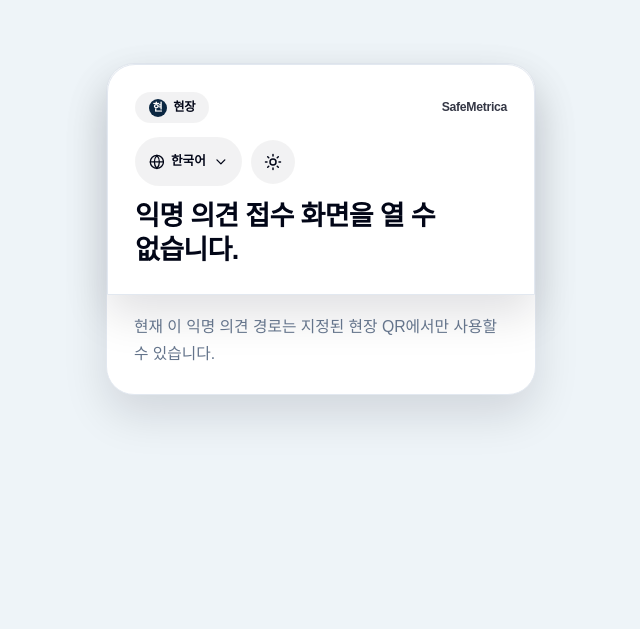
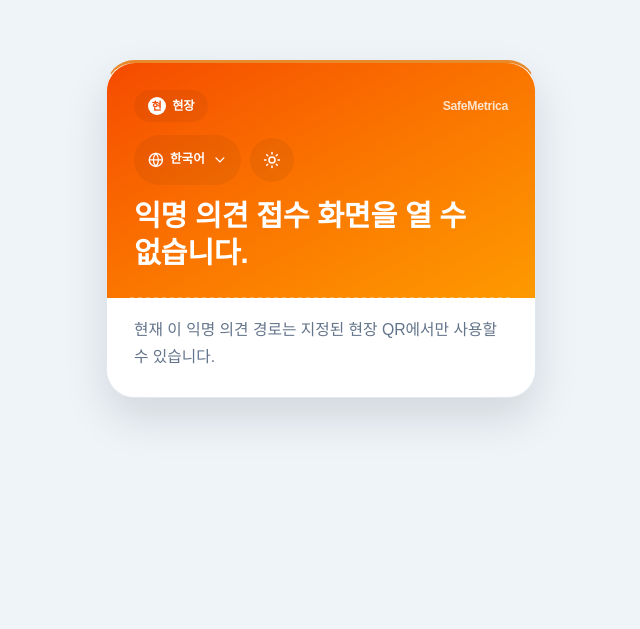
Before and after one commit to safemetrica/safe-metrica, a Next.js app: page /risk-share/anonymous in a window 1280 px wide. Shown: the part 171-800 px from the top of the page, without its empty margins (319-959 px from the left). Built offline with nearby package versions, Linux system fonts and the light colour scheme.

Commit message:
fix: align risk-share public forms with designer system

```diff
--- a/src/app/risk-share/anonymous/page.tsx
+++ b/src/app/risk-share/anonymous/page.tsx
@@ -56,11 +56,11 @@ export default async function RiskShareAnonymousFeedbackPage({ searchParams }: P
 
   if (!tenantResolution.ok) {
     return (
-      <RiskSharePublicShell>
-        <main className="rsx-pub-page grid min-h-[100dvh] place-items-center px-5 py-8">
-          <section className="rsx-pub-card w-full max-w-[430px] rounded-[28px] p-6">
+      <RiskSharePublicShell className="rsx-pub-flow rsx-pub-flow--anonymous">
+        <main className="rsx-pub-page rsx-pub-flow-page grid min-h-[100dvh] place-items-center px-5 py-8">
+          <section className="rsx-pub-card rsx-pub-flow-card w-full max-w-[430px] rounded-[28px] p-6">
             <RiskSharePublicHeader
-              variant="minimal"
+              variant="anonymous"
               companyLabel={companyLabel}
               pathname={PATHNAME}
               query={query}
@@ -75,7 +75,7 @@ export default async function RiskShareAnonymousFeedbackPage({ searchParams }: P
             {companyCode ? (
               <a
                 href={returnHref}
-                className="rsx-pub-cta mt-5 block rounded-full px-5 py-3 text-center text-sm font-black"
+                className="rsx-pub-cta rsx-pub-return-link mt-5 block rounded-full px-5 py-3 text-center text-sm font-black"
               >
                 {copy.returnToField}
               </a>
@@ -87,13 +87,13 @@ export default async function RiskShareAnonymousFeedbackPage({ searchParams }: P
   }
 
   return (
-    <RiskSharePublicShell>
-      <main className="rsx-pub-page min-h-[100dvh] px-0 py-0 sm:px-3 sm:py-5">
+    <RiskSharePublicShell className="rsx-pub-flow rsx-pub-flow--anonymous">
+      <main className="rsx-pub-page rsx-pub-flow-page min-h-[100dvh] px-0 py-0 sm:px-3 sm:py-5">
         <form
           action="/api/risk-share/anonymous/submit"
           method="post"
           encType="multipart/form-data"
-          className="rsx-pub-card mx-auto flex min-h-[100dvh] w-full max-w-none flex-col sm:min-h-[calc(100dvh-40px)] sm:max-w-[430px] sm:rounded-[28px]"
+          className="rsx-pub-card rsx-pub-flow-card mx-auto flex min-h-[100dvh] w-full max-w-none flex-col sm:min-h-[calc(100dvh-40px)] sm:max-w-[430px] sm:rounded-[28px]"
         >
           <input type="hidden" name="companyCode" value={companyCode} readOnly />
           <input type="hidden" name="lang" value={locale} readOnly />
@@ -101,7 +101,7 @@ export default async function RiskShareAnonymousFeedbackPage({ searchParams }: P
           <input type="hidden" name="anonymous" value="true" readOnly />
 
           <RiskSharePublicHeader
-            variant="minimal"
+            variant="anonymous"
             companyLabel={companyLabel}
             pathname={PATHNAME}
             query={query}
@@ -127,7 +127,7 @@ export default async function RiskShareAnonymousFeedbackPage({ searchParams }: P
               </RiskShareStatusBanner>
             ) : null}
 
-            <div className="rsx-pub-banner rsx-pub-banner--success flex items-start gap-3 p-4">
+            <div className="rsx-pub-banner rsx-pub-banner--success rsx-pub-privacy-banner flex items-start gap-3 p-4">
               <span aria-hidden="true" className="text-lg leading-none">🔒</span>
               <p className="text-sm leading-6">{copy.bannerBody}</p>
             </div>
@@ -138,7 +138,7 @@ export default async function RiskShareAnonymousFeedbackPage({ searchParams }: P
                 {copy.typeChoices.map((choice, index) => (
                   <label
                     key={choice.value}
-                    className="rsx-pub-field-card flex items-center gap-2 rounded-2xl px-3 py-3 text-sm font-bold has-[:checked]:border-[#16A085]"
+                    className="rsx-pub-field-card rsx-pub-choice-card flex items-center gap-2 rounded-2xl px-3 py-3 text-sm font-bold"
                   >
                     <input
                       type="radio"
@@ -146,7 +146,7 @@ export default async function RiskShareAnonymousFeedbackPage({ searchParams }: P
                       value={choice.value}
                       required
                       defaultChecked={index === 0}
-                      className="h-4 w-4 shrink-0 border-slate-300 text-[#16A085]"
+                      className="h-4 w-4 shrink-0 border-slate-300"
                     />
                     <span>{choice.icon} {choice.label}</span>
                   </label>
@@ -180,7 +180,7 @@ export default async function RiskShareAnonymousFeedbackPage({ searchParams }: P
               <p className="mt-2 text-sm leading-6">{copy.preSubmitBody}</p>
             </div>
 
-            <div className="rsx-pub-chip mt-4 rounded-2xl p-4">
+            <div className="rsx-pub-chip rsx-pub-after-note mt-4 rounded-2xl p-4">
               <p className="rsx-pub-muted text-[0.65rem] font-black uppercase tracking-wide">
                 {copy.afterSubmitLabel}
               </p>
@@ -188,15 +188,17 @@ export default async function RiskShareAnonymousFeedbackPage({ searchParams }: P
             </div>
           </section>
 
-          <footer className="rsx-pub-card sticky bottom-0 border-x-0 border-b-0 px-5 py-4 backdrop-blur">
-            <RiskSharePrimaryButton
-              label={copy.submitCta}
-              submittingLabel={common.submittingLabel}
-              className="rounded-full"
-            />
+          <footer className="rsx-pub-card rsx-pub-sticky-footer sticky bottom-0 border-x-0 border-b-0 px-5 py-4 backdrop-blur">
+            <div className="rsx-pub-submit-zone">
+              <RiskSharePrimaryButton
+                label={copy.submitCta}
+                submittingLabel={common.submittingLabel}
+                className="rounded-full"
+              />
+            </div>
             <a
               href={returnHref}
-              className="rsx-pub-muted mt-3 block w-full rounded-full px-5 py-3 text-center text-sm font-black"
+              className="rsx-pub-muted rsx-pub-return-link mt-3 block w-full rounded-full px-5 py-3 text-center text-sm font-black"
             >
               {copy.returnToField}
             </a>
--- a/src/components/risk-share/public/RiskSharePublicHeader.tsx
+++ b/src/components/risk-share/public/RiskSharePublicHeader.tsx
@@ -4,12 +4,13 @@ import type { RiskShareLocale } from "@/lib/risk-share/riskShareI18n";
 import RiskShareLanguageControl from "./RiskShareLanguageControl";
 import RiskSharePublicThemeToggle from "./RiskSharePublicThemeToggle";
 
-export type RiskSharePublicHeaderVariant = "brand" | "monthly" | "prework" | "minimal";
+export type RiskSharePublicHeaderVariant = "brand" | "monthly" | "prework" | "anonymous" | "minimal";
 
 const VARIANT_CLASS: Record<RiskSharePublicHeaderVariant, string> = {
   brand: "bg-gradient-to-br from-[#083A6B] via-[#0B5EA8] to-[#19B7A4] text-white",
   monthly: "bg-gradient-to-br from-blue-600 to-blue-500 text-white",
   prework: "bg-gradient-to-br from-emerald-600 to-emerald-500 text-white",
+  anonymous: "bg-gradient-to-br from-orange-600 to-amber-500 text-white",
   minimal: "rsx-pub-card border-b text-[color:var(--pub-text)]",
 };
 
@@ -17,6 +18,7 @@ const VARIANT_MARK_CLASS: Record<RiskSharePublicHeaderVariant, string> = {
   brand: "bg-white text-[#0B5EA8]",
   monthly: "bg-white text-blue-600",
   prework: "bg-white text-emerald-600",
+  anonymous: "bg-white text-orange-600",
   minimal: "bg-[#0B2742] text-white",
 };
 
@@ -58,7 +60,9 @@ export default function RiskSharePublicHeader({
   const companyMark = companyLabel.trim().charAt(0) || "현";
 
   return (
-    <div className={`${VARIANT_CLASS[variant]} p-5 sm:p-6 ${className ?? ""}`}>
+    <div
+      className={`rsx-pub-hero rsx-pub-hero--${variant} ${VARIANT_CLASS[variant]} p-5 sm:p-6 ${className ?? ""}`}
+    >
       <div className="flex items-center justify-between gap-2">
         <span className="rsx-pub-chip rsx-pub-title-lb inline-flex items-center gap-1.5 rounded-full px-3 py-1.5 text-[0.68rem] font-black tracking-tight">
           <span
@@ -84,8 +88,12 @@ export default function RiskSharePublicHeader({
 
       {badge ? <div className="mt-3">{badge}</div> : null}
 
-      <h1 className="rsx-pub-title-lb mt-3 text-2xl font-black leading-tight tracking-tight">{title}</h1>
-      {description ? <p className="mt-2 text-sm font-semibold leading-6 opacity-90">{description}</p> : null}
+      <h1 className="rsx-pub-hero__title rsx-pub-title-lb mt-3 text-2xl font-black leading-tight tracking-tight">
+        {title}
+      </h1>
+      {description ? (
+        <p className="rsx-pub-hero__description mt-2 text-sm font-semibold leading-6 opacity-90">{description}</p>
+      ) : null}
     </div>
   );
 }
--- a/src/components/risk-share/public/riskSharePublicShell.css
+++ b/src/components/risk-share/public/riskSharePublicShell.css
@@ -251,3 +251,119 @@
   outline: 2px solid var(--pub-focus-ring);
   outline-offset: 2px;
 }
+
+/*
+ * .rsx-pub-flow: visual extension of the restored /risk-share/field design
+ * system onto the participation (monthly/prework) and anonymous arrival
+ * screens. Every selector below is scoped under .rsx-pub-flow so it can
+ * never reach the visitor/representative/field shells or the brand/minimal
+ * header variants those screens use.
+ */
+.rsx-pub-flow--monthly {
+  --pub-flow-accent: #2f6bff;
+  --pub-flow-accent-soft: rgba(47, 107, 255, 0.12);
+}
+
+.rsx-pub-flow--prework {
+  --pub-flow-accent: #14a56c;
+  --pub-flow-accent-soft: rgba(20, 165, 108, 0.12);
+}
+
+.rsx-pub-flow--anonymous {
+  --pub-flow-accent: #e8892b;
+  --pub-flow-accent-soft: rgba(232, 137, 43, 0.12);
+}
+
+.rsx-pub-flow--monthly[data-theme="dark"] {
+  --pub-flow-accent: #6a95ff;
+  --pub-flow-accent-soft: rgba(106, 149, 255, 0.18);
+}
+
+.rsx-pub-flow--prework[data-theme="dark"] {
+  --pub-flow-accent: #2bd08a;
+  --pub-flow-accent-soft: rgba(43, 208, 138, 0.18);
+}
+
+.rsx-pub-flow--anonymous[data-theme="dark"] {
+  --pub-flow-accent: #f5a04d;
+  --pub-flow-accent-soft: rgba(245, 160, 77, 0.18);
+}
+
+.rsx-pub-flow .rsx-pub-hero {
+  position: relative;
+}
+
+.rsx-pub-flow .rsx-pub-hero::after {
+  content: "";
+  position: absolute;
+  left: 1.25rem;
+  right: 1.25rem;
+  bottom: 0;
+  height: 1px;
+  background-image: linear-gradient(to right, currentColor 50%, transparent 0);
+  background-size: 8px 1px;
+  background-repeat: repeat-x;
+  opacity: 0.35;
+}
+
+.rsx-pub-flow .rsx-pub-hero--minimal::after {
+  display: none;
+}
+
+.rsx-pub-flow .rsx-pub-hero__title {
+  letter-spacing: -0.01em;
+  overflow-wrap: anywhere;
+}
+
+.rsx-pub-flow .rsx-pub-hero__description {
+  overflow-wrap: anywhere;
+}
+
+@media (min-width: 480px) {
+  .rsx-pub-flow .rsx-pub-hero__title {
+    font-size: 1.625rem;
+  }
+}
+
+.rsx-pub-flow .rsx-pub-flow-page {
+  overflow-x: hidden;
+}
+
+.rsx-pub-flow .rsx-pub-flow-card {
+  border-top: 3px solid var(--pub-flow-accent);
+}
+
+.rsx-pub-flow .rsx-pub-flow-badge {
+  background: var(--pub-flow-accent-soft);
+  color: var(--pub-flow-accent);
+}
+
+.rsx-pub-flow .rsx-pub-version-summary,
+.rsx-pub-flow .rsx-pub-item-card,
+.rsx-pub-flow .rsx-pub-choice-card {
+  border-color: var(--pub-flow-accent-soft);
+}
+
+.rsx-pub-flow .rsx-pub-choice-card:has(:checked) {
+  border-color: var(--pub-flow-accent);
+}
+
+.rsx-pub-flow .rsx-pub-choice-card input[type="radio"] {
+  accent-color: var(--pub-flow-accent);
+}
+
+.rsx-pub-flow .rsx-pub-submit-zone {
+  box-shadow: inset 0 1px 0 0 var(--pub-flow-accent-soft);
+}
+
+.rsx-pub-flow .rsx-pub-cta {
+  box-shadow: 0 10px 24px var(--pub-flow-accent-soft);
+}
+
+.rsx-pub-flow .rsx-pub-sticky-footer {
+  border-top: 1px solid var(--pub-flow-accent-soft);
+}
+
+.rsx-pub-flow .rsx-pub-return-link {
+  border-color: var(--pub-flow-accent-soft);
+}
```
Also changed, not shown: src/app/risk-share/participation/page.tsx (+22 -22 lines).
